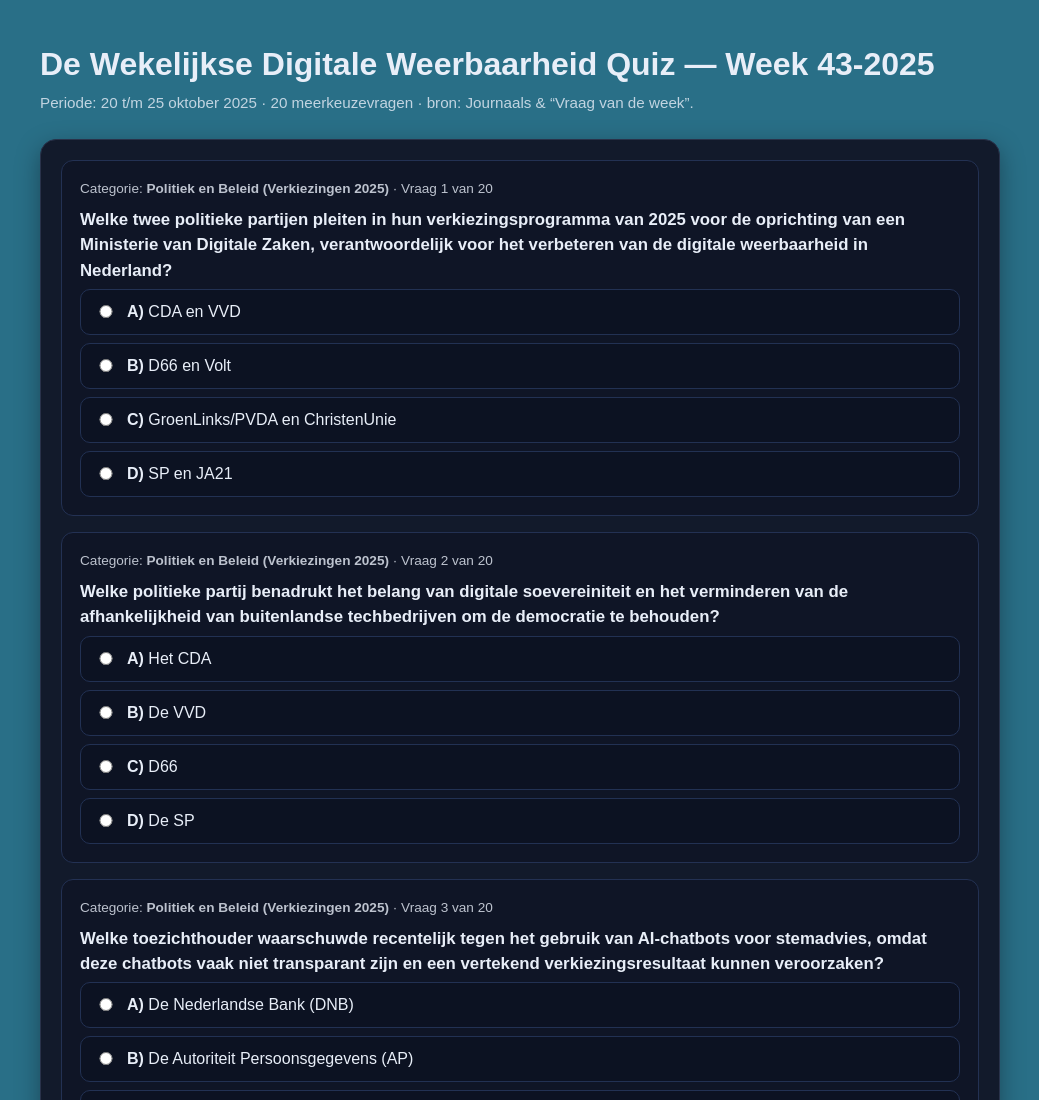
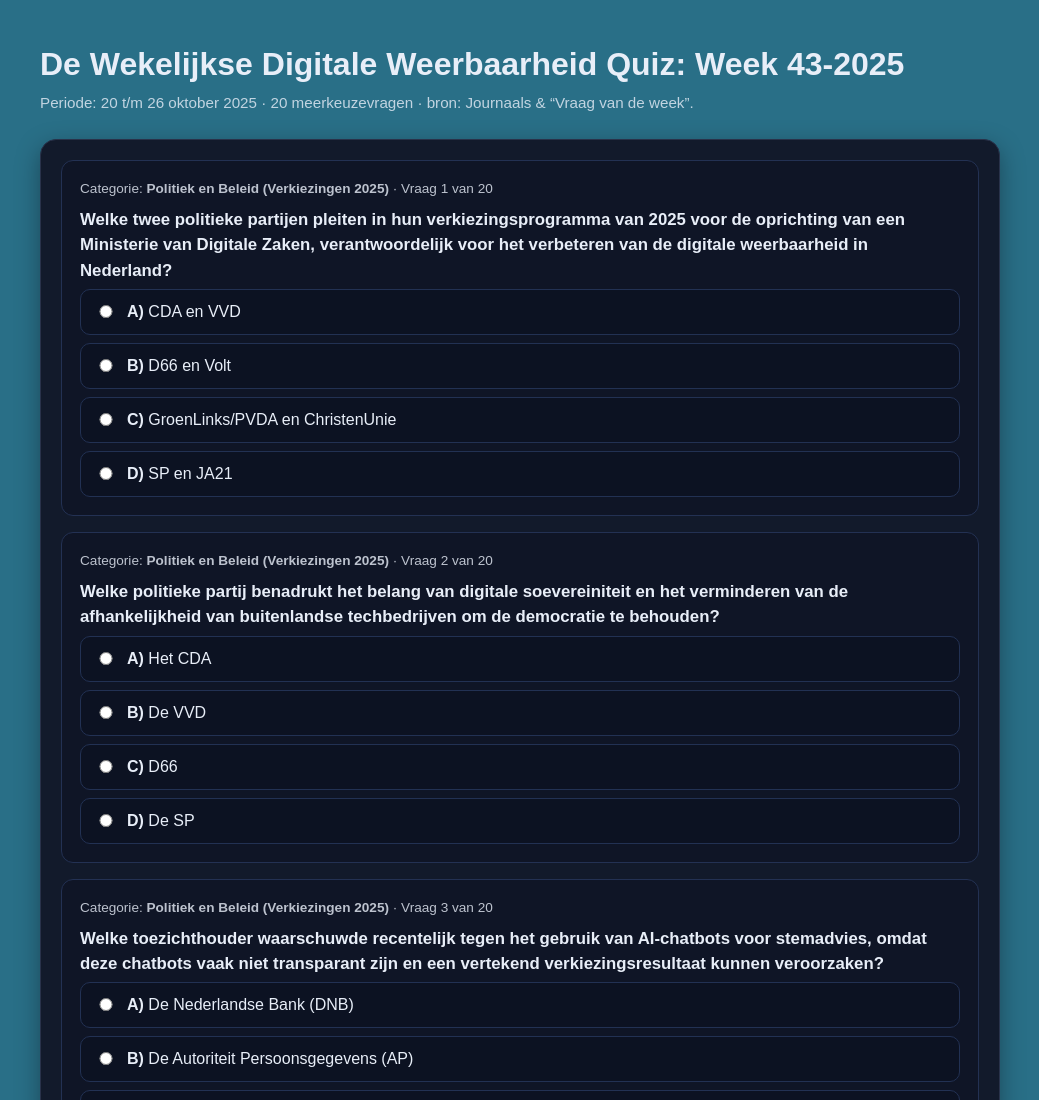
Before and after one commit to Cybercrimeinfo/quiz-43-2025, a plain HTML site: page index.html in a window 1280 px wide. Shown: the top 1100 px of the page, without its empty margins (120-1159 px from the left). Drawn offline with Linux system fonts and the light colour scheme.

Commit message:
Update quiz title and date range in index.html

```diff
--- a/index.html
+++ b/index.html
@@ -42,8 +42,8 @@
 <body>
   <div class="wrap">
     <header>
-      <h1>De Wekelijkse Digitale Weerbaarheid Quiz — Week 43-2025</h1>
-      <div class="sub">Periode: 20 t/m 25 oktober 2025 · 20 meerkeuzevragen · bron: Journaals & “Vraag van de week”.</div>
+      <h1>De Wekelijkse Digitale Weerbaarheid Quiz: Week 43-2025</h1>
+      <div class="sub">Periode: 20 t/m 26 oktober 2025 · 20 meerkeuzevragen · bron: Journaals & “Vraag van de week”.</div>
     </header>
 
     <section class="card">
```
